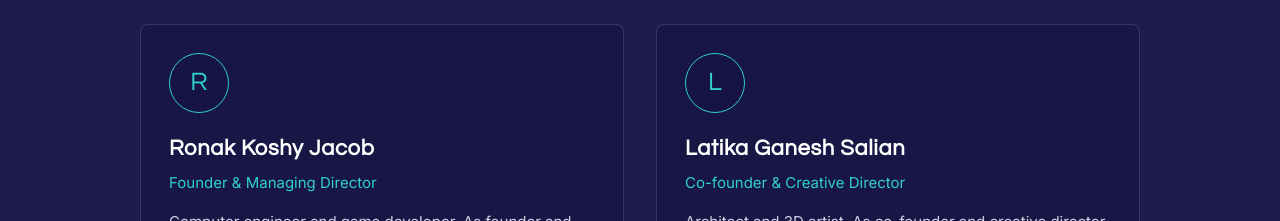
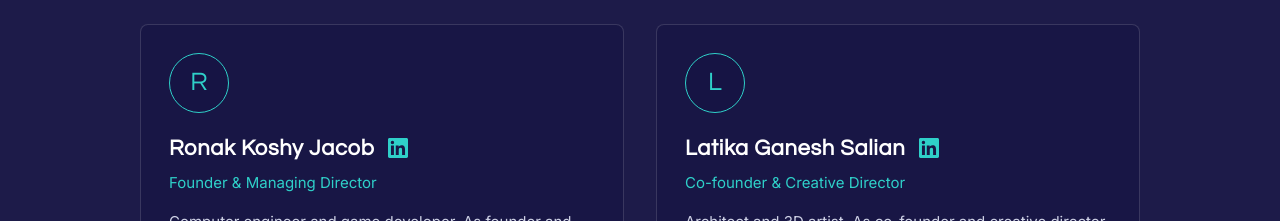
Before and after one commit to Anemos-Interactive-Pvt-Ltd/Anemos-Website, a website: page public/about.html in a window 1280 px wide. Shown: the part 1300-1521 px from the top of the page. Drawn offline with Linux system fonts and the light colour scheme.

Commit message:
About: LinkedIn links beside the founders' names

```diff
--- a/public/about.html
+++ b/public/about.html
@@ -94,13 +94,13 @@
       <div class="founders">
         <div class="founder">
           <span class="team-badge founder-badge" aria-hidden="true">R</span>
-          <h3>Ronak Koshy Jacob</h3>
+          <h3>Ronak Koshy Jacob <a class="founder-link" href="https://www.linkedin.com/in/ronak-koshy-jacob-4527b1183/" target="_blank" rel="noopener" aria-label="Ronak Koshy Jacob on LinkedIn (opens in a new tab)"><svg viewBox="0 0 24 24" aria-hidden="true"><path d="M20.447 20.452h-3.554v-5.569c0-1.328-.027-3.037-1.852-3.037-1.853 0-2.136 1.445-2.136 2.939v5.667H9.351V9h3.414v1.561h.046c.477-.9 1.637-1.85 3.37-1.85 3.601 0 4.267 2.37 4.267 5.455v6.286zM5.337 7.433a2.062 2.062 0 01-2.063-2.065 2.064 2.064 0 112.063 2.065zm1.782 13.019H3.555V9h3.564v11.452zM22.225 0H1.771C.792 0 0 .774 0 1.729v20.542C0 23.227.792 24 1.771 24h20.451C23.2 24 24 23.227 24 22.271V1.729C24 .774 23.2 0 22.222 0h.003z"/></svg></a></h3>
           <div class="founder-role">Founder &amp; Managing Director</div>
           <p>Computer engineer and game developer. As founder and managing director, Ronak leads the studio: its games, its engineering, and the business that keeps both running.</p>
         </div>
         <div class="founder">
           <span class="team-badge founder-badge" aria-hidden="true">L</span>
-          <h3>Latika Ganesh Salian</h3>
+          <h3>Latika Ganesh Salian <a class="founder-link" href="https://www.linkedin.com/in/latika-salian-681510226/" target="_blank" rel="noopener" aria-label="Latika Ganesh Salian on LinkedIn (opens in a new tab)"><svg viewBox="0 0 24 24" aria-hidden="true"><path d="M20.447 20.452h-3.554v-5.569c0-1.328-.027-3.037-1.852-3.037-1.853 0-2.136 1.445-2.136 2.939v5.667H9.351V9h3.414v1.561h.046c.477-.9 1.637-1.85 3.37-1.85 3.601 0 4.267 2.37 4.267 5.455v6.286zM5.337 7.433a2.062 2.062 0 01-2.063-2.065 2.064 2.064 0 112.063 2.065zm1.782 13.019H3.555V9h3.564v11.452zM22.225 0H1.771C.792 0 0 .774 0 1.729v20.542C0 23.227.792 24 1.771 24h20.451C23.2 24 24 23.227 24 22.271V1.729C24 .774 23.2 0 22.222 0h.003z"/></svg></a></h3>
           <div class="founder-role">Co-founder &amp; Creative Director</div>
           <p>Architect and 3D artist. As co-founder and creative director, Latika leads how everything we make looks and feels, from the worlds and 3D art in our games to the identity of the studio itself.</p>
         </div>
--- a/public/style.css
+++ b/public/style.css
@@ -988,6 +988,19 @@
 }
 .founder-badge { width: 60px; height: 60px; font-size: 26px; margin: 0 0 18px; }
 .founder h3 { color: #fff; font-size: 22px; letter-spacing: 0.03em; }
+.founder-link {
+  display: inline-flex;
+  align-items: center;
+  justify-content: center;
+  width: 24px;
+  height: 24px;
+  margin-left: 6px;
+  vertical-align: -3px;
+  color: var(--teal-bright);
+  transition: color 0.2s ease, transform 0.2s ease;
+}
+.founder-link:hover { color: #fff; transform: translateY(-1px); }
+.founder-link svg { width: 20px; height: 20px; fill: currentColor; }
 .founder-role { margin-top: 4px; color: var(--teal-bright); font-size: 15px; }
 .founder p { margin-top: 14px; color: #cfd2e6; font-size: 15px; }
 .chips-dark { margin-top: 22px; }
```
